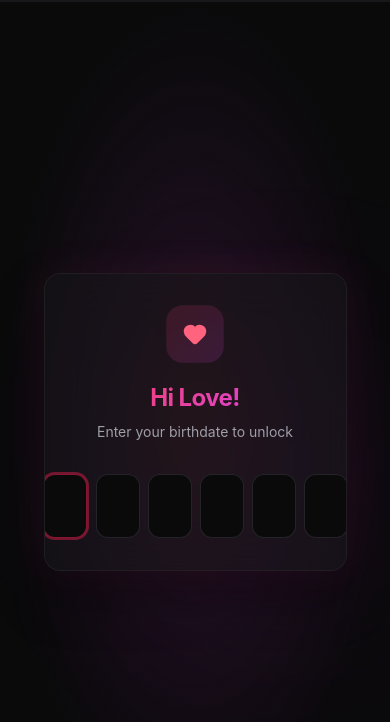
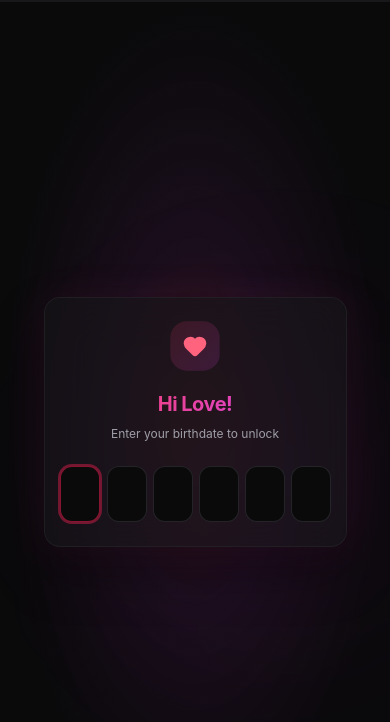
Before and after one commit to EdrianHernandez/pandaa, a React (Vite) app: page / in a window 390 px wide. Shown: the top 722 px of the page. Built offline with nearby package versions, Linux system fonts and the light colour scheme; the HTML template or start-up script is replaced by a standard one.

Commit message:
Optimize entry gate mobile responsiveness

```diff
--- a/src/pages/EntryGate.jsx
+++ b/src/pages/EntryGate.jsx
@@ -144,7 +144,7 @@ export default function EntryGate({ onNext }) {
         transition={{ duration: 0.5, ease: "easeOut" }}
       >
         <motion.div
-          className="relative overflow-hidden rounded-2xl border border-zinc-800/60 bg-zinc-900/50 p-8 shadow-2xl backdrop-blur-xl"
+          className="relative overflow-hidden rounded-2xl border border-zinc-800/60 bg-zinc-900/50 p-6 shadow-2xl backdrop-blur-xl sm:p-8"
           style={{
             boxShadow: "0 0 40px rgba(236,72,153,0.08), 0 25px 50px rgba(0,0,0,0.4)",
           }}
@@ -162,7 +162,7 @@ export default function EntryGate({ onNext }) {
           {/* Icon */}
           <div className="mb-5 flex justify-center">
             <motion.div
-              className="flex h-14 w-14 items-center justify-center rounded-2xl"
+              className="flex h-12 w-12 items-center justify-center rounded-2xl sm:h-14 sm:w-14"
               style={{
                 background: "linear-gradient(135deg, rgba(244,63,94,0.15), rgba(217,70,239,0.15))",
               }}
@@ -174,15 +174,15 @@ export default function EntryGate({ onNext }) {
           </div>
 
           {/* Header */}
-          <h1 className="mb-2 text-center text-2xl font-bold tracking-tight gradient-pink-text">
+          <h1 className="mb-2 text-center text-xl font-bold tracking-tight gradient-pink-text sm:text-2xl">
             Hi Love!
           </h1>
-          <p className="mb-8 text-center text-sm text-zinc-400">
+          <p className="mb-6 text-center text-xs text-zinc-400 sm:mb-8 sm:text-sm">
             Enter your birthdate to unlock
           </p>
 
           {/* PIN input */}
-          <div className="flex justify-center gap-2" onPaste={handlePaste}>
+          <div className="flex justify-center gap-1.5 sm:gap-2" onPaste={handlePaste}>
             {digits.map((digit, i) => (
               <motion.input
                 key={i}
@@ -195,7 +195,7 @@ export default function EntryGate({ onNext }) {
                 onChange={(e) => handleChange(i, e.target.value)}
                 onKeyDown={(e) => handleKeyDown(i, e)}
                 whileFocus={{ scale: 1.05 }}
-                className={`h-16 w-11 rounded-xl border text-center text-xl font-semibold text-zinc-100 outline-none transition-all duration-200 ${
+                className={`h-14 w-10 rounded-xl border text-center text-lg font-semibold text-zinc-100 outline-none transition-all duration-200 sm:h-16 sm:w-11 sm:text-xl ${
                   error
                     ? "border-red-500/50 bg-red-500/5 focus:ring-2 focus:ring-red-500/40"
                     : digit
```
